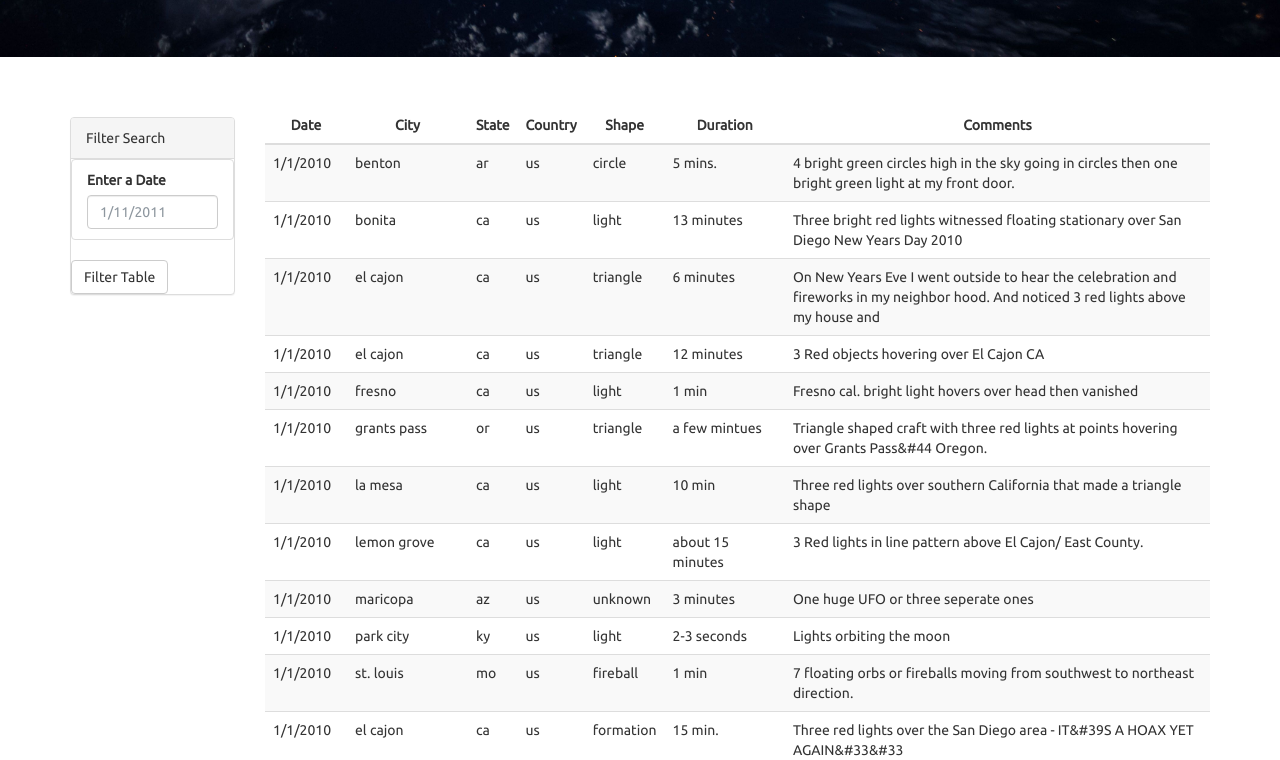
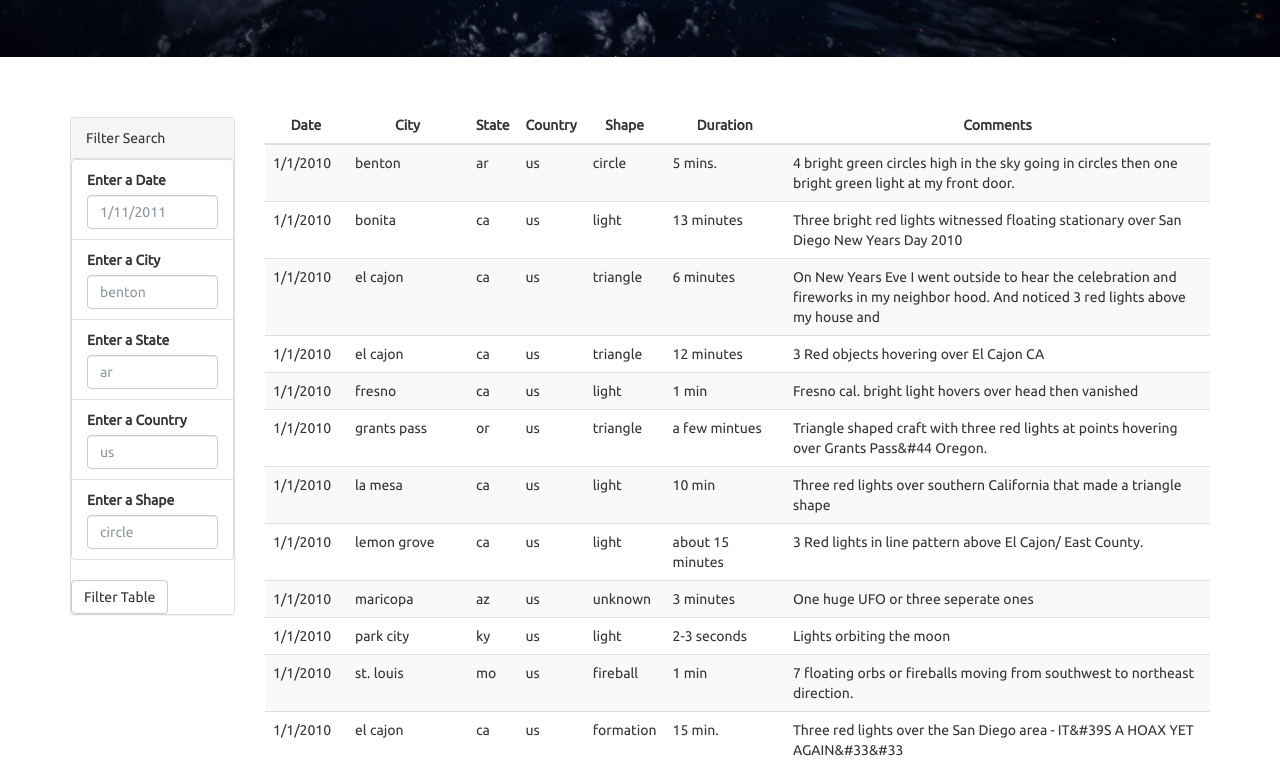
Before and after one commit to priyamittal96/javascript-challenge, a plain HTML site: page UFO-level-1/index.html in a window 1280 px wide. Shown: the part 555-1315 px from the top of the page. Drawn offline with nearby package versions, Linux system fonts and the light colour scheme.

Commit message:
Updating HTML for search criteria

```diff
--- a/UFO-level-1/index.html
+++ b/UFO-level-1/index.html
@@ -39,6 +39,23 @@
                         <label for="date">Enter a Date</label>
                         <input class="form-control" id="datetime" type="text" placeholder="1/11/2011">
                       </li>
+                      <li class="filter list-group-item">
+                        <label for="city">Enter a City</label>
+                        <input class="form-control" id="city" type="text" placeholder="benton">
+                      </li>
+                      <li class="filter list-group-item">
+                        <label for="state">Enter a State</label>
+                        <input class="form-control" id="state" type="text" placeholder="ar">
+                      </li>
+                      <li class="filter list-group-item">
+                        <label for="country">Enter a Country</label>
+                        <input class="form-control" id="country" type="text" placeholder="us">
+                      </li>
+                      <li class="filter list-group-item">
+                        <label for="shape">Enter a Shape</label>
+                        <input class="form-control" id="shape" type="text" placeholder="circle">
+                      </li>
+
                     </ul>
                   </div>
                   <button id="filter-btn" type="button" class="btn btn-default">Filter Table</button>
--- a/UFO-level-1/static/js/app.js
+++ b/UFO-level-1/static/js/app.js
@@ -1,6 +1,7 @@
 // from data.js
 var tableData = data;
 
+// select the body element
 var tbody = d3.select("tbody");
 console.log(data);
 
```
